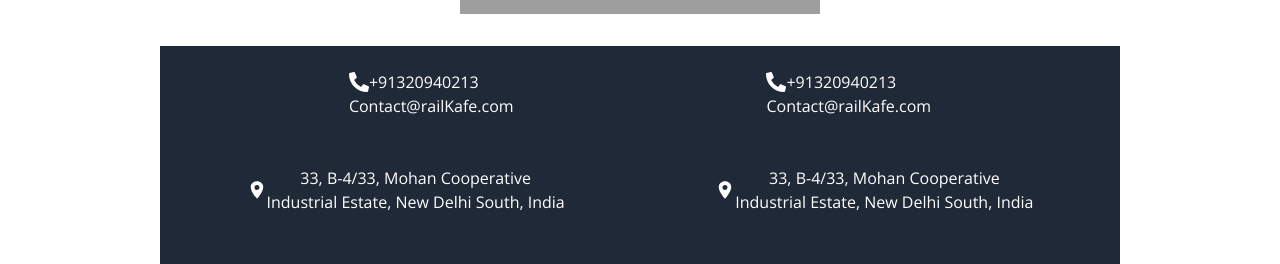
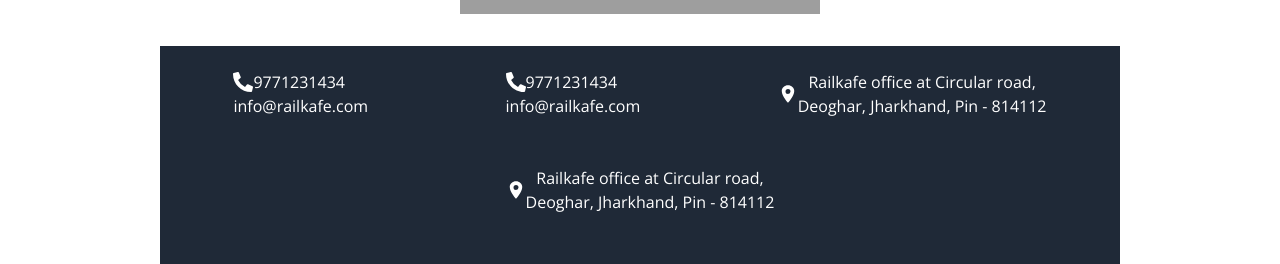
Before and after one commit to Hksoft-code/RailKafe_web_user, a React (Create React App) app: page /contactus in a window 1280 px wide. Shown: the part 840-1104 px from the top of the page. Built offline with nearby package versions, Linux system fonts and the light colour scheme; grey boxes are pictures that could not be loaded.

Commit message:
done at last

```diff
--- a/src/Pages/IRCTC partner/FixedFooter.jsx
+++ b/src/Pages/IRCTC partner/FixedFooter.jsx
@@ -43,7 +43,7 @@ export default function LabelBottomNavigation({ toggleDrawer }) {
         value="Order"
         icon={<MessageOutlinedIcon />}
         component={Link}
-        to="/order-food"
+        to="myorders"
       />
       <BottomNavigationAction
         label="Offer"
--- a/src/Pages/contact/Contactus.jsx
+++ b/src/Pages/contact/Contactus.jsx
@@ -2,20 +2,28 @@ import { PiPhoneCallFill } from "react-icons/pi";
 import { IoLogoWhatsapp } from "react-icons/io";
 import { FaPhoneAlt } from "react-icons/fa";
 import { IoLocationSharp } from "react-icons/io5";
-import "./contact.css"
+import "./contact.css";
 const Contactus = () => {
   return (
     <section className="mb-12">
       <h1 className="text-center font-bold text-3xl mt-4 mb-3">Contact Us</h1>
       <form action="">
         <div className="d-flex flex-col">
-          <input className="m-3 text-lg p-3 text-gray-500 inputclass" type="text" placeholder="Name" />
+          <input
+            className="m-3 text-lg p-3 text-gray-500 inputclass"
+            type="text"
+            placeholder="Name"
+          />
           <input
             className="m-3 text-lg p-3 text-gray-500 inputclass"
             type="number"
             placeholder="Mobile Number"
           />
-          <input className="m-3 text-lg p-3 text-gray-500 inputclass" type="text" placeholder="Add Message" />
+          <input
+            className="m-3 text-lg p-3 text-gray-500 inputclass"
+            type="text"
+            placeholder="Add Message"
+          />
           <button type="submit" className="px-2 mx-auto py-2 w-2/4 button1">
             Submit
           </button>
@@ -43,27 +51,28 @@ const Contactus = () => {
         <div className="mt-2 mx-5 mb-2 p-3">
           <div className="d-flex items-center">
             <FaPhoneAlt className="text-white text-xl" />{" "}
-            <p className="text-white mb-0">+91320940213</p>
+            <p className="text-white mb-0">9771231434</p>
           </div>
           <a href="/" className="text-white no-underline">
-            Contact@railKafe.com{" "}
+            info@railkafe.com{" "}
           </a>
         </div>
         <div className="mt-2 mx-5 mb-2 p-3">
           <div className="d-flex items-center">
             <FaPhoneAlt className="text-white text-xl" />{" "}
-            <p className="text-white mb-0">+91320940213</p>
+            <p className="text-white mb-0">9771231434</p>
           </div>
           <a href="/" className="text-white no-underline">
-            Contact@railKafe.com{" "}
+            info@railkafe.com{" "}
           </a>
         </div>
         <div className="mt-2 mx-5 mb-2 p-3 ">
           <div className="d-flex items-center">
             <IoLocationSharp className="text-white text-xl" />{" "}
             <p className="text-white mb-0 ">
-              33, B-4/33, Mohan Cooperative <br />
-              Industrial Estate, New Delhi South, India
+              Railkafe office at Circular road,
+              <br />
+              Deoghar, Jharkhand, Pin - 814112
             </p>
           </div>
         </div>
@@ -71,8 +80,9 @@ const Contactus = () => {
           <div className="d-flex items-center">
             <IoLocationSharp className="text-white text-xl" />{" "}
             <p className="text-white mb-0 ">
-              33, B-4/33, Mohan Cooperative <br /> Industrial Estate, New Delhi
-              South, India
+              Railkafe office at Circular road,
+              <br />
+              Deoghar, Jharkhand, Pin - 814112
             </p>
           </div>
         </div>
--- a/src/Pages/menu/Menu.jsx
+++ b/src/Pages/menu/Menu.jsx
@@ -49,7 +49,7 @@ const Menu = () => {
 
   const getRestaurantDetails = async () => {
     try {
-      const response = await FoodMenuDetails("SE69HQ");
+      const response = await FoodMenuDetails(rest_id);
       // const restaurant = response?.data.data;
       console.log("restaurant info response", response?.data.data);
       setRestaurantDetails(response?.data.data.resturantDetails);
```
